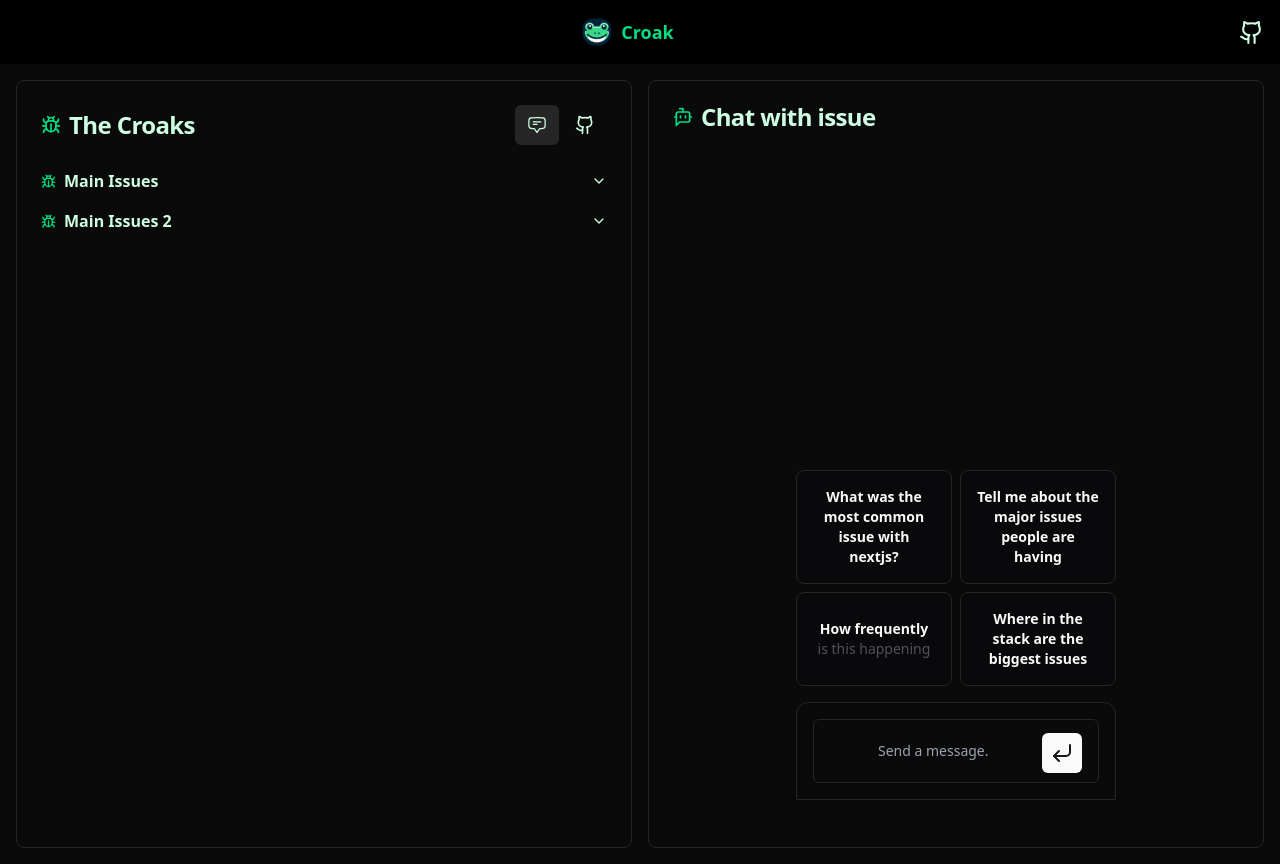
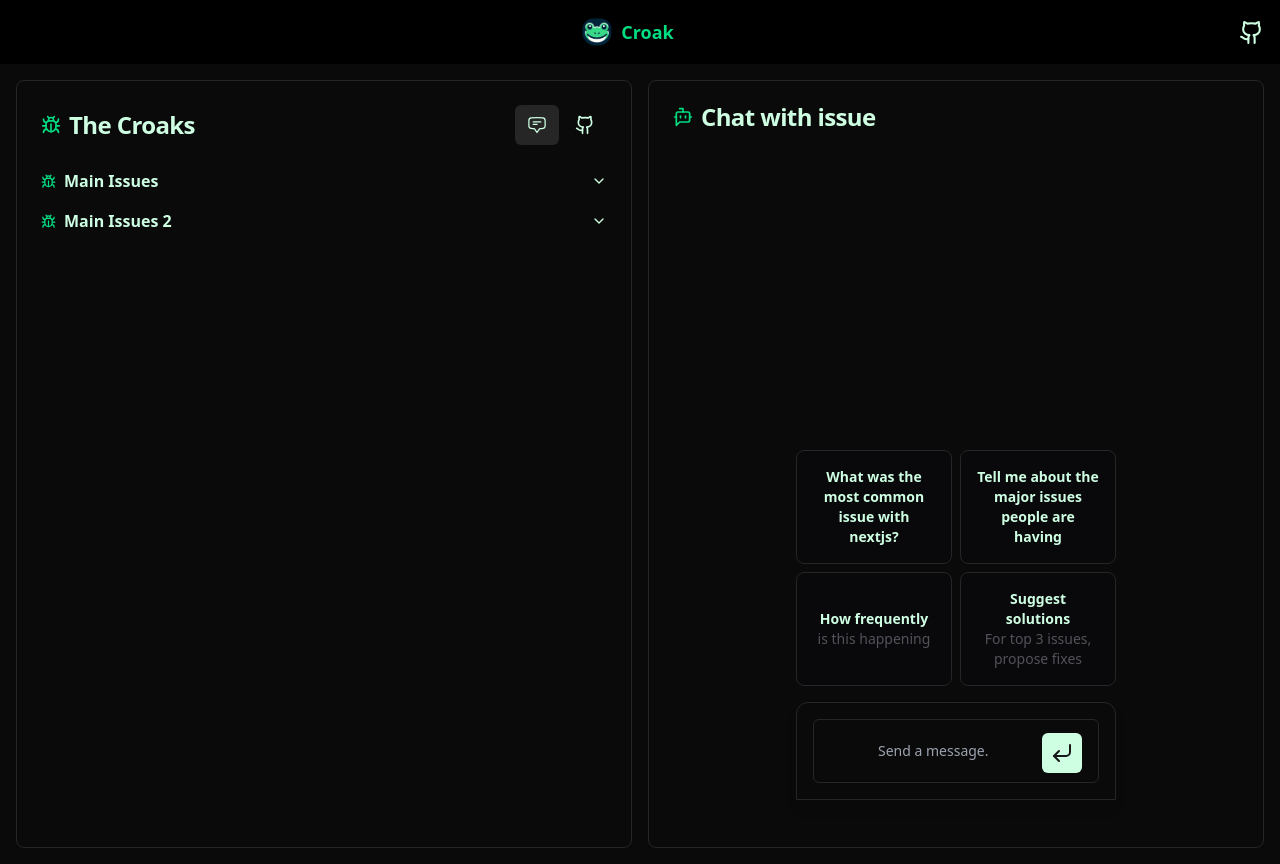
Before and after one commit to Mats-Dodd/croak, a Next.js app in the folder apps/web/: page / in a window 1280 px wide. Built offline with nearby package versions, Linux system fonts and the light colour scheme.

Commit message:
💚 Add green to chat.

```diff
--- a/apps/web/app/_components/fancyTextArea.tsx
+++ b/apps/web/app/_components/fancyTextArea.tsx
@@ -31,8 +31,9 @@ const exampleMessages = [
     message: `How frequently is this happening`,
   },
   {
-    heading: "Where in the stack are the biggest issues",
-    message: `Where in the stack are the biggest issues`,
+    heading: "Suggest solutions",
+    subheading: "For top 3 issues, propose fixes",
+    message: "For the top 3 most reported issues, can you suggest potential solutions or workarounds?",
   },
 ];
 
@@ -54,7 +55,7 @@ export default function FancyTextArea() {
   });
 
   return (
-    <div className="stretch mx-auto flex w-full flex-col items-center py-24">
+    <div className="stretch mx-auto flex w-full flex-col items-center py-24 text-custom-light-green">
       <div className="w-full px-4 lg:w-[60ch]">
         {messages.map((m, i) => (
           <div key={m.id}>
@@ -119,7 +120,7 @@ export default function FancyTextArea() {
               <div className="absolute right-0 top-[13px] sm:right-4">
                 <Tooltip>
                   <TooltipTrigger asChild>
-                    <Button type="submit" size="icon">
+                    <Button type="submit" size="icon" className="bg-custom-light-green text-primary-foreground hover:bg-custom-mid-green/90">
                       <CornerDownLeft />
                       <span className="sr-only">Send message</span>
                     </Button>
--- a/apps/web/tailwind.config.js
+++ b/apps/web/tailwind.config.js
@@ -18,6 +18,7 @@ module.exports = {
   		},
   		colors: {
 				'custom-green': '#00de82',
+				'custom-mid-green': '#66eaae',
 				'custom-light-green': '#ceffe3',
 				background: 'hsl(var(--background))',
 				foreground: 'hsl(var(--foreground))',
```
Also changed, not shown: apps/web/app/page.tsx (+0 -27 lines).
